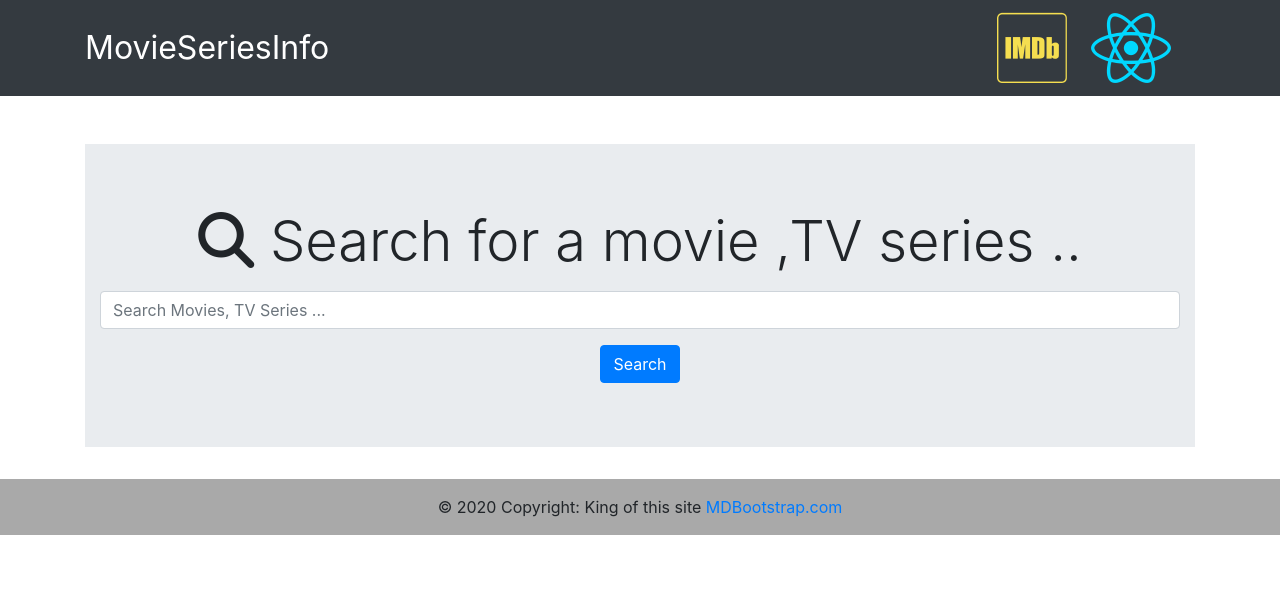
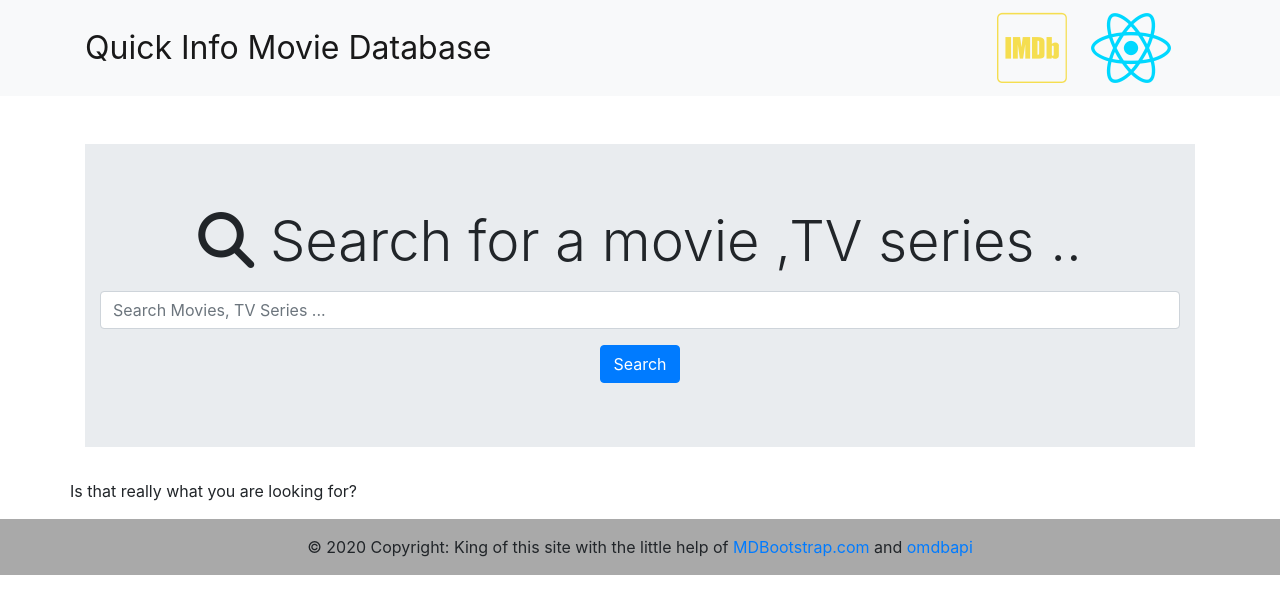
Before and after one commit to MateuszKalwaj/ReactMoviesApp, a React (Create React App) app: page /#/ in a window 1280 px wide. Shown: the top 614 px of the page. Built offline with nearby package versions, Linux system fonts and the light colour scheme.

Commit message:
Bad API request error solution added

```diff
--- a/src/actions/searchActions.js
+++ b/src/actions/searchActions.js
@@ -13,9 +13,10 @@ export const searchMovie = text => dispatch => {
 export const fetchMovies = text => dispatch => {
     axios
         .get(`http://www.omdbapi.com/?apikey=${APIKey}&s=${text}`)
-        .then(response => dispatch ({
+        .then(response =>
+            dispatch ({
             type: FETCH_MOVIES,
-            payload: response.data.Search
+            payload: response.data
         }))
         .catch(err => console.log(err))
 }
--- a/src/components/home/MoviesContainer.js
+++ b/src/components/home/MoviesContainer.js
@@ -10,7 +10,13 @@ export class MoviesContainer extends Component {
         const {movies} = this.props
 
         let content = ''
-        content = movies.length > 0 ?movies.map((movie, index) => <MovieCard key={index} movie={movie} />) : null;
+
+        content =
+        movies.Response === 'True'
+          ? movies.Search.map((movie, index) => (
+              <MovieCard key={index} movie={movie} />
+            ))
+          : <div><p>Is that really what you are looking for?</p></div>;
 
         return (
             <div className="row">
--- a/src/components/layout/Footer.js
+++ b/src/components/layout/Footer.js
@@ -4,8 +4,9 @@ function Footer() {
     return (
         <div>
             <footer className="page-footer font-small blue">
-                <div className="footer-copyright text-center py-3">© 2020 Copyright: King of this site
-  <a href="https://mdbootstrap.com/"> MDBootstrap.com</a>
+                <div className="footer-copyright text-center py-3">© 2020 Copyright: King of this site with the little help of
+  <a href="https://mdbootstrap.com/"> MDBootstrap.com</a> and
+  <a href="https://www.omdbapi.com/"> omdbapi</a>
                 </div>
             </footer>
         </div>
--- a/src/components/layout/Navbar.js
+++ b/src/components/layout/Navbar.js
@@ -1,14 +1,15 @@
 import React from 'react'
+import { Link } from 'react-router-dom'
 
 function Navbar() {
     return (
     <div>
-         <nav className="navbar navbar-light bg-dark mb-5">
+         <nav className="navbar navbar-light bg-light">
              <div className="container">
                  <div className="navbar-header">
-                     <a className="navbar-brand text-white txt-lg brand-text" href="###">
-                         MovieSeriesInfo
-                    </a>
+                 <Link className="navbar-brand text-lg brand-text" to="/">
+              Quick Info Movie Database
+            </Link>
                 </div>
                 <ul className="navbar-nav ml-auto text-light d-inline-block">
                     <li className="nav-item d-inline-block mr-4">
```
